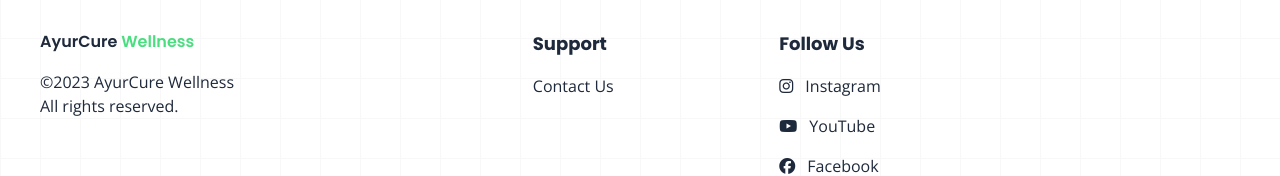
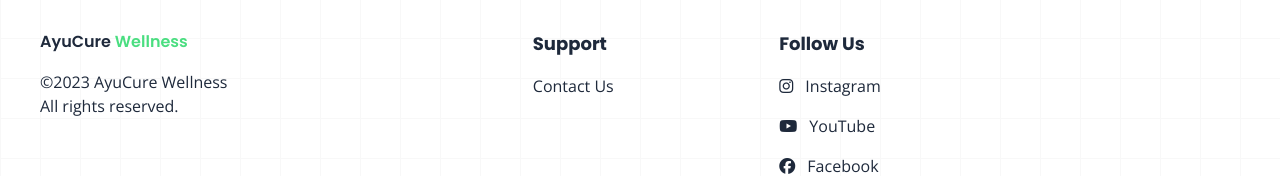
Before and after one commit to NavyAF1/Ayurcure, a SvelteKit app: page / in a window 1280 px wide. Shown: the part 5562-5738 px from the top of the page. Built offline with nearby package versions, Linux system fonts and the light colour scheme.

Commit message:
Update Footer.svelte

```diff
--- a/src/components/Footer.svelte
+++ b/src/components/Footer.svelte
@@ -4,9 +4,9 @@
     >
         <div class="flex flex-col gap-4 md:col-span-2">
             <h1 class="font-semibold">
-                AyurCure <span class="text-green-400">Wellness</span>
+                AyuCure <span class="text-green-400">Wellness</span>
             </h1>
-            <p>©2023 AyurCure Wellness  <br>All rights reserved.</p>
+            <p>©2023 AyuCure Wellness  <br>All rights reserved.</p>
         </div>
         <div class="flex flex-col gap-4">
             <p class="font-bold poppins text-base sm:text-lg">Support</p>
```
